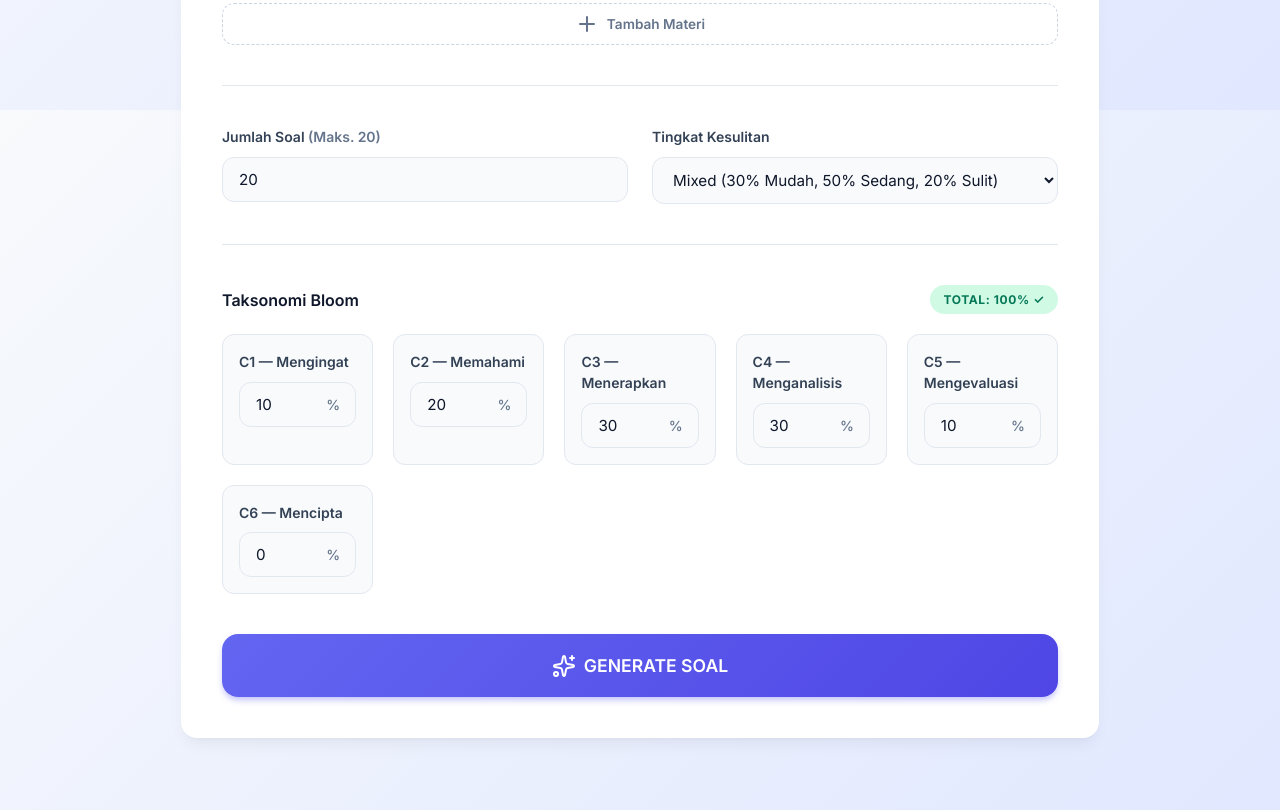
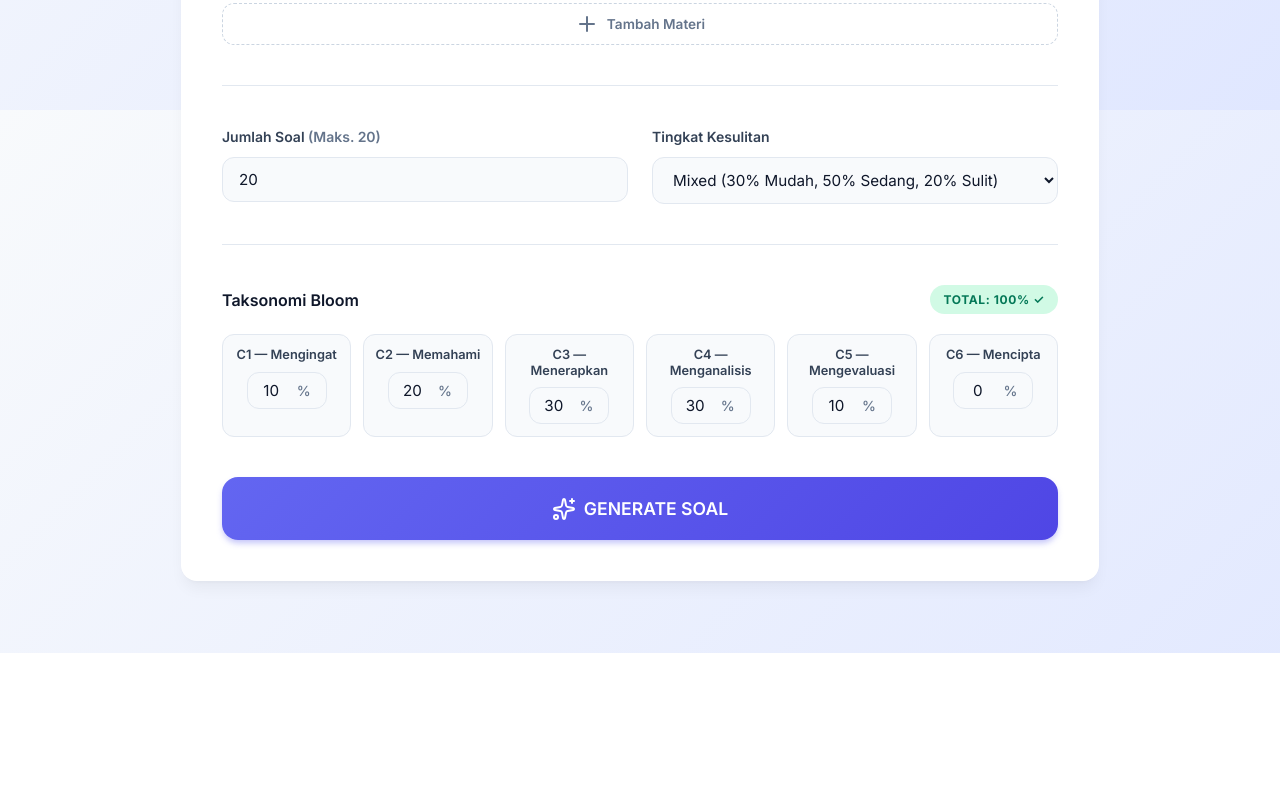
Before and after one commit to renalgiguniman/AI-Question, a website: page index.html in a window 1280 px wide. Shown: the part 690-1500 px from the top of the page. After the commit the page ends 1343 px from the top, so only its background shows below. Drawn offline with nearby package versions, Linux system fonts and the light colour scheme.

Commit message:
Add files via upload

```diff
--- a/style.css
+++ b/style.css
@@ -206,8 +206,9 @@ input:focus, select:focus {
 /* Bloom Grid */
 .bloom-grid {
     display: grid;
-    grid-template-columns: repeat(auto-fill, minmax(140px, 1fr));
-    gap: 1.25rem;
+    /* Ubah menjadi 6 kolom sejajar agar muat 1 baris */
+    grid-template-columns: repeat(6, 1fr);
+    gap: 0.75rem;
 }
 
 .bloom-item {
@@ -215,9 +216,28 @@ input:focus, select:focus {
     flex-direction: column;
     gap: 0.6rem;
     background: #f8fafc;
-    padding: 1rem;
+    padding: 0.75rem 0.5rem;
     border-radius: var(--radius-md);
     border: 1px solid var(--border);
+    align-items: center;
+}
+
+.bloom-item label {
+    font-size: 0.8rem;
+    text-align: center;
+    line-height: 1.2;
+    color: #334155;
+    white-space: pre-wrap;
+    width: 100%;
+}
+
+.bloom-item .input-suffix {
+    width: 100%;
+    max-width: 80px;
+}
+.bloom-item .input-suffix input {
+    padding: 0.5rem 1.5rem 0.5rem 0.5rem;
+    text-align: center;
 }
 
 /* Badges */
```
